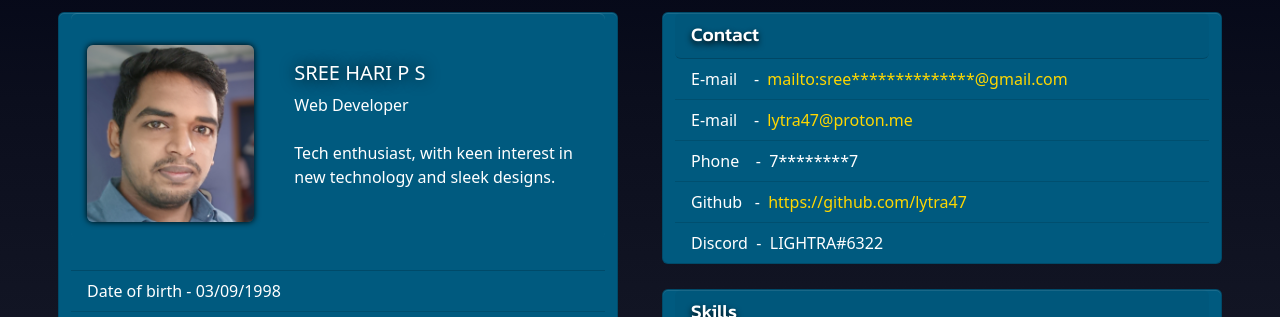
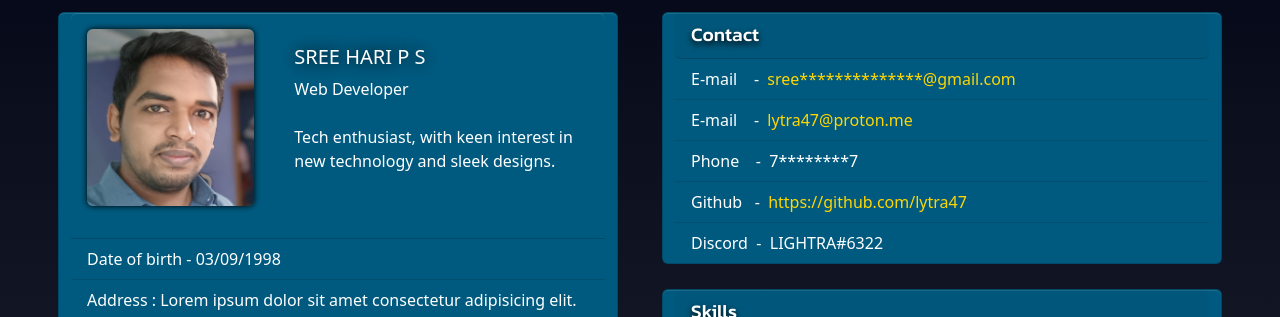
Before and after one commit to lytra47/CV, a plain HTML site: page index.html in a window 1280 px wide. Shown: the part 120-437 px from the top of the page. Drawn offline with nearby package versions, Linux system fonts and the light colour scheme.

Commit message:
minor alingments

```diff
--- a/index.html
+++ b/index.html
@@ -96,14 +96,14 @@
           <div class="row">
             <div class="card mx-auto text-white " style="width: 35rem">
               <!--  -->
-              <div class="card p-3 " style="max-width: 550px; border: none; background: transparent;">
+              <div class="card ps-3 pe-3 " style="max-width: 550px; border: none; background: transparent;">
                 <div class="row g-0">
                   <div class="col-md-4">
                     <img src="sqr.jpg" class="img-fluid rounded-2 mx-auto mt-3" style=" box-shadow: 0 0 6px black;" alt="did not load">
                   </div>
                   <div class="col-md-8">
                     <div class="card-body">
-                      <h5 class="card-title ms-4 mt-3" style="text-shadow: 0 0 15px black;">SREE HARI P S</h5>
+                      <h5 class="card-title ms-4 mt-3 " style="text-shadow: 0 0 15px black;">SREE HARI P S</h5>
                       <p class="card-title ms-4 mt-2">Web Developer</>
                       <p class="card-text ms-4 mt-4">Tech enthusiast, with keen interest in new technology and sleek
                         designs. </p>
@@ -127,7 +127,7 @@
                   Lorem ipsum dolor sit amet consectetur adipisicing elit. Velit corporis veritatis animi maiores est molestias tenetur?
                   <br />
                   Ernakulam, Kerala Pin-682027. <br /></li>
-                  <li class="list-group-item">
+                  <li class="list-group-item mb-2">
                     <a href="https://github.com/lytra47" target="_blank"><i class="fa-brands fa-github-square"></i></a>
                     <a href="https://www.instagram.com/_sreehari_s_/" target="_blank"><i class="fa-brands fa-instagram ms-4"></i></a>
                     <a href="https://www.linkedin.com/in/sree-hari-p-s-526476230" target="_blank"><i class="fa-brands ms-4 fa-linkedin"></i></a>
@@ -163,7 +163,7 @@
                 <li class="list-group-item">
                   E-mail&nbsp;&nbsp;&nbsp; -&nbsp;
                   <a href="mailto:lytra47@proton.me"
-                    >mailto:sree**************@gmail.com</a
+                    >sree**************@gmail.com</a
                   >
                 </li>
                 <li class="list-group-item">
```
